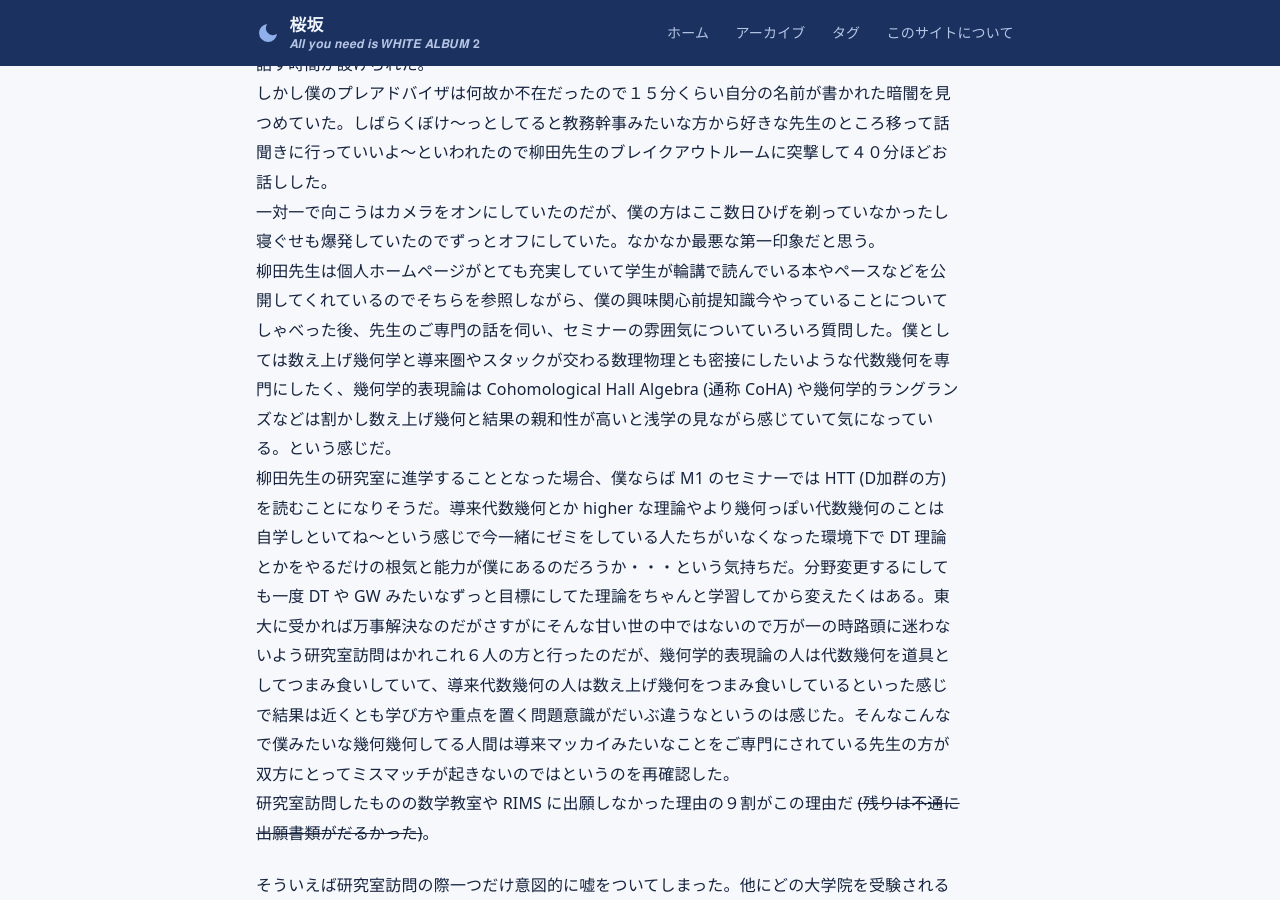
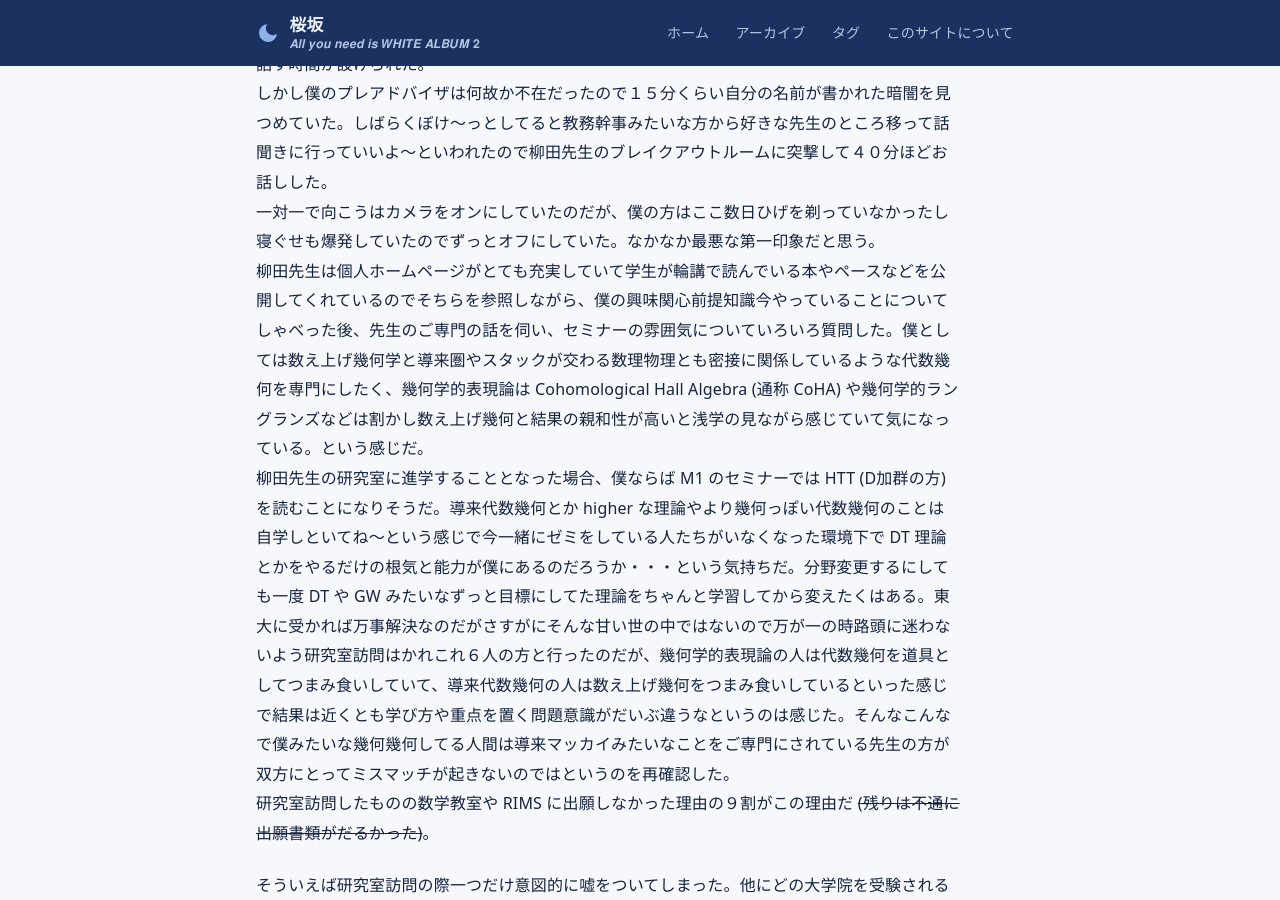
Before and after one commit to sakurazaka-math/sakurazaka-math.github.io, a Jekyll site: the page built from _posts/2026-07-31-day2.md, in a window 1280 px wide and 900 px high, scrolled down 713 px. Built offline with Jekyll 4.4.1, drawn with Linux system fonts in a browser that asks for light colours.

Commit message:
Remove duplicate sentences and clarify content
修正された文の重複を削除し、内容を明確にしました。

```diff
--- a/_posts/2026-07-31-day2.md
+++ b/_posts/2026-07-31-day2.md
@@ -17,7 +17,7 @@
 全体の話が終わった後は zoom のブレイキングルーム機能を用いてプレアドバイザの人と実際に話す時間が設けられた。
 しかし僕のプレアドバイザは何故か不在だったので１５分くらい自分の名前が書かれた暗闇を見つめていた。しばらくぼけ～っとしてると教務幹事みたいな方から好きな先生のところ移って話聞きに行っていいよ～といわれたので柳田先生のブレイクアウトルームに突撃して４０分ほどお話しした。
 一対一で向こうはカメラをオンにしていたのだが、僕の方はここ数日ひげを剃っていなかったし寝ぐせも爆発していたのでずっとオフにしていた。なかなか最悪な第一印象だと思う。
-柳田先生は個人ホームページがとても充実していて学生が輪講で読んでいる本やペースなどを公開してくれているのでそちらを参照しながら、僕の興味関心前提知識今やっていることについてしゃべった後、先生のご専門の話を伺い、セミナーの雰囲気についていろいろ質問した。僕としては数え上げ幾何学と導来圏やスタックが交わる数理物理とも密接にしたいような代数幾何を専門にしたく、幾何学的表現論は Cohomological Hall Algebra (通称 CoHA) や幾何学的ラングランズなどは割かし数え上げ幾何と結果の親和性が高いと浅学の見ながら感じていて気になっている。という感じだ。
+柳田先生は個人ホームページがとても充実していて学生が輪講で読んでいる本やペースなどを公開してくれているのでそちらを参照しながら、僕の興味関心前提知識今やっていることについてしゃべった後、先生のご専門の話を伺い、セミナーの雰囲気についていろいろ質問した。僕としては数え上げ幾何学と導来圏やスタックが交わる数理物理とも密接に関係しているような代数幾何を専門にしたく、幾何学的表現論は Cohomological Hall Algebra (通称 CoHA) や幾何学的ラングランズなどは割かし数え上げ幾何と結果の親和性が高いと浅学の見ながら感じていて気になっている。という感じだ。
 柳田先生の研究室に進学することとなった場合、僕ならば M1 のセミナーでは HTT (D加群の方) を読むことになりそうだ。導来代数幾何とか higher な理論やより幾何っぽい代数幾何のことは自学しといてね～という感じで今一緒にゼミをしている人たちがいなくなった環境下で DT 理論とかをやるだけの根気と能力が僕にあるのだろうか・・・という気持ちだ。分野変更するにしても一度 DT や GW みたいなずっと目標にしてた理論をちゃんと学習してから変えたくはある。東大に受かれば万事解決なのだがさすがにそんな甘い世の中ではないので万が一の時路頭に迷わないよう研究室訪問はかれこれ６人の方と行ったのだが、幾何学的表現論の人は代数幾何を道具としてつまみ食いしていて、導来代数幾何の人は数え上げ幾何をつまみ食いしているといった感じで結果は近くとも学び方や重点を置く問題意識がだいぶ違うなというのは感じた。そんなこんなで僕みたいな幾何幾何してる人間は導来マッカイみたいなことをご専門にされている先生の方が双方にとってミスマッチが起きないのではというのを再確認した。
 研究室訪問したものの数学教室や RIMS に出願しなかった理由の９割がこの理由だ ~~(残りは不通に出願書類がだるかった)~~。
 
```
